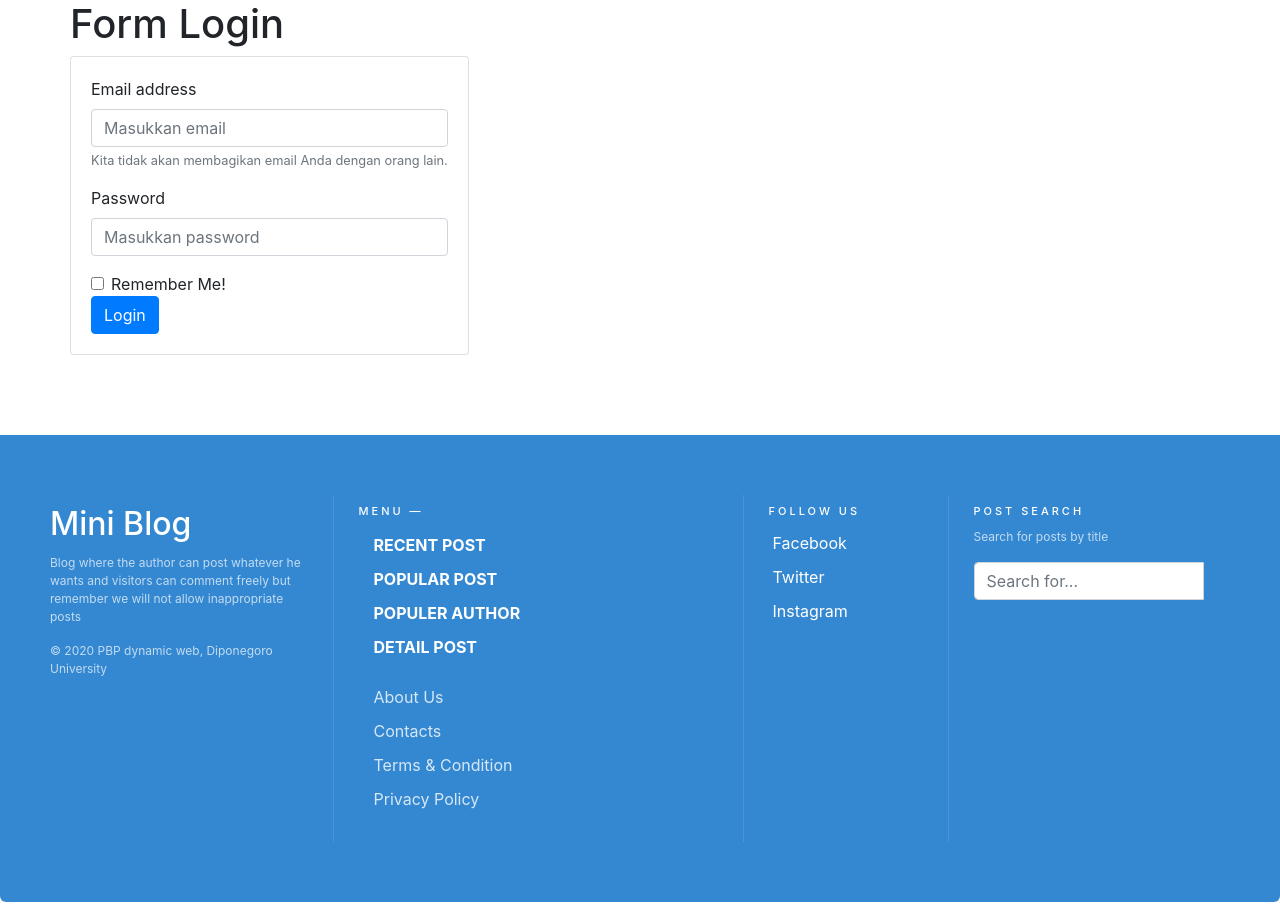
After one commit to lymau/mini-blog-apps, a PHP site: page /login_penulis.php in a window 1280 px wide. The commit adds this page. Run offline with PHP 8.4, Linux system fonts and the light colour scheme; some libraries are stand-ins or nearby versions.

Commit message:
Tambah fitur login_penulis, logout_penulis, session, cookie

```diff
--- a/functions/db_login.php
+++ b/functions/db_login.php
@@ -62,7 +62,7 @@ function registrasi($data)
     $result = mysqli_query($conn, " SELECT email FROM penulis WHERE email = '$email' ");
     if (mysqli_fetch_assoc($result)) { //jika ada
         echo "<script>
-                alert('Username sudah ada');
+                alert('Email sudah ada');
             </script>";
         return false;
     }
--- a/index.php
+++ b/index.php
@@ -14,7 +14,7 @@ include_once 'template/header.html'
 <h1 class="h1">Cek apakah berhasil</h1>
 <div class="jumbotron jumbotron-fluid">
     <span>Indonesia</span>
-    <button class="btn btn-primary">Hey</button>
+    <a href="logout_penulis.php" class="btn btn-danger">Log Out</a>
 </div>
 <?php
 include_once 'template/footer.html';
--- /dev/null
+++ b/login_penulis.php
@@ -0,0 +1,101 @@
+<?php
+session_start();
+
+require 'functions/db_login.php';
+include_once 'template/header.html';
+
+//cek cookie
+if (isset($_COOKIE['id']) && isset($_COOKIE['key'])) {
+    $id = $_COOKIE['id'];
+    $key = $_COOKIE['key'];
+
+    //ambil email berdasarkan id
+    $result = mysqli_query($conn, "SELECT email FROM penulis WHERE id = $id");
+    $row = mysqli_fetch_assoc($result);
+
+    //cek cookie dengan email
+    if ($key === hash('sha256', $row['email'])) {
+        $_SESSION['login'] = true;
+    }
+}
+
+// jika masih dalam session
+if (isset($_SESSION['login'])) {
+    header("Location: index.php");
+    exit;
+}
+
+//Cek apakah tombol login sudah ditekan
+if (isset($_POST['login'])) {
+    // ambil data email dan password
+    $email = $_POST['email'];
+    $password = $_POST['password'];
+
+    //simpan dalam query
+    $result = mysqli_query($conn, " SELECT * FROM  penulis WHERE email = '$email' ");
+
+    //cek email
+    if (mysqli_num_rows($result) === 1) {
+        // cek password
+        $row = mysqli_fetch_assoc($result);
+        if (password_verify($password, $row['password'])) {
+            // set sessionnya
+            $_SESSION['login'] = true;
+            // cek remember me (jika dicentang)
+            if (isset($_POST['remember'])) {
+                //buat cookie
+                setcookie('id', $row['id']);
+                setcookie('key', hash('sha256', $row['username']));
+            }
+            header('Location: index.php');
+            exit;
+        }
+    }
+    $error = true;
+}
+
+?>
+<!-- Style CSS -->
+<link rel="stylesheet" href="assets/css/style.css">
+<title>Login</title>
+</head>
+
+<body>
+    <div class="container">
+        <div class="row">
+            <h1 class="h1">Form Login</h1>
+        </div>
+        <div class="row">
+            <!-- Form untuk Login -->
+            <div class="card">
+                <div class="card-body">
+                    <form method="POST" action="">
+                        <!-- Email -->
+                        <div class="form-group">
+                            <label for="email">Email address</label>
+                            <input type="email" class="form-control" name="email" id="email" aria-describedby="emailHelp" placeholder="Masukkan email">
+                            <small id="emailHelp" class="form-text text-muted">Kita tidak akan membagikan email Anda dengan orang lain.</small>
+                        </div>
+                        <!-- Password -->
+                        <div class="form-group">
+                            <label for="password">Password</label>
+                            <input type="password" class="form-control" name="password" id="password" placeholder="Masukkan password">
+                        </div>
+                        <!-- Remember Me -->
+                        <div class="form-check">
+                            <input class="form-check-input" type="checkbox" id="remember" name="remember">
+                            <label class="form-check-label" for="remember">
+                                Remember Me!
+                            </label>
+                        </div>
+                        <button type="submit" name="login" class="btn btn-primary">Login</button>
+                    </form>
+                </div>
+            </div>
+        </div>
+    </div>
+
+
+    <?php
+    include_once 'template/footer.html';
+    ?>
--- a/register.php
+++ b/register.php
@@ -2,12 +2,13 @@
 require_once 'functions/db_login.php';
 include_once 'template/header.html';
 
-// Cek apakah tombol submit sudah ditekan
+// Cek apakah tombol register sudah ditekan
 if (isset($_POST['register'])) {
 	if (registrasi($_POST) > 0) {
 		echo "<script>
 				alert('User baru berhasil ditambahkan');
 			</script>";
+		header('Location: login.php');
 	} else {
 		echo mysqli_error($conn);
 	}
@@ -31,7 +32,7 @@ if (isset($_POST['register'])) {
 			<div class="col-md-6">
 				<div class="card">
 					<header class="card-header">
-						<a href="" class="float-right btn btn-outline-primary mt-1">Log in</a>
+						<a href="login_penulis.php" class="float-right btn btn-outline-primary mt-1">Log in</a>
 						<h4 class="card-title mt-2">Sign up</h4>
 					</header>
 					<article class="card-body">
```
Also changed, not shown: login.php (deleted, +0 -41 lines), logout_penulis.php (added, +13 -0 lines), assets/img/index.jpg (renamed from img/index.jpg).
